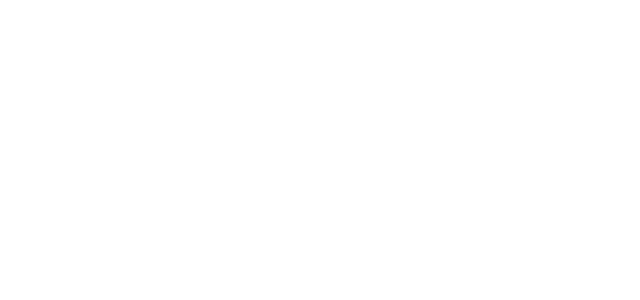
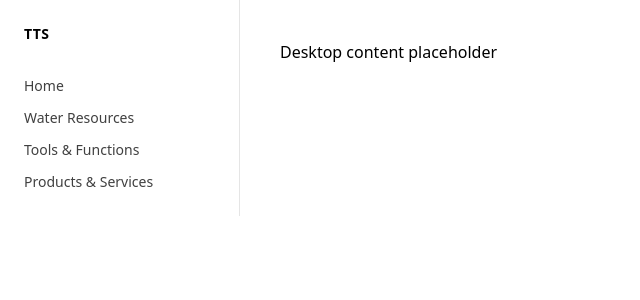
Before and after one commit to telluricaquarian/thethinkingspiritrepo, a Next.js app: page / in a window 1280 px wide. Shown: the top 300 px of the page, without its empty margins (0-640 px from the left). Built offline with nearby package versions, Linux system fonts and the light colour scheme.

Commit message:
Update desktop layout

```diff
--- a/components/DesktopHome.tsx
+++ b/components/DesktopHome.tsx
@@ -1,3 +1,24 @@
 export default function DesktopHome() {
-  return <div className="min-h-screen bg-white text-black" />;
+  return (
+    <div className="min-h-screen bg-white text-black">
+      <div className="flex">
+        <aside className="w-60 border-r border-neutral-200 p-6">
+          <div className="mb-8 text-sm font-semibold tracking-wide">TTS</div>
+          <nav>
+            <ul className="space-y-3 text-sm text-neutral-700">
+              <li>Home</li>
+              <li>Water Resources</li>
+              <li>Tools &amp; Functions</li>
+              <li>Products &amp; Services</li>
+            </ul>
+          </nav>
+        </aside>
+        <main className="flex-1 p-10">
+          <div className="max-w-6xl mx-auto">
+            Desktop content placeholder
+          </div>
+        </main>
+      </div>
+    </div>
+  );
 }
```
